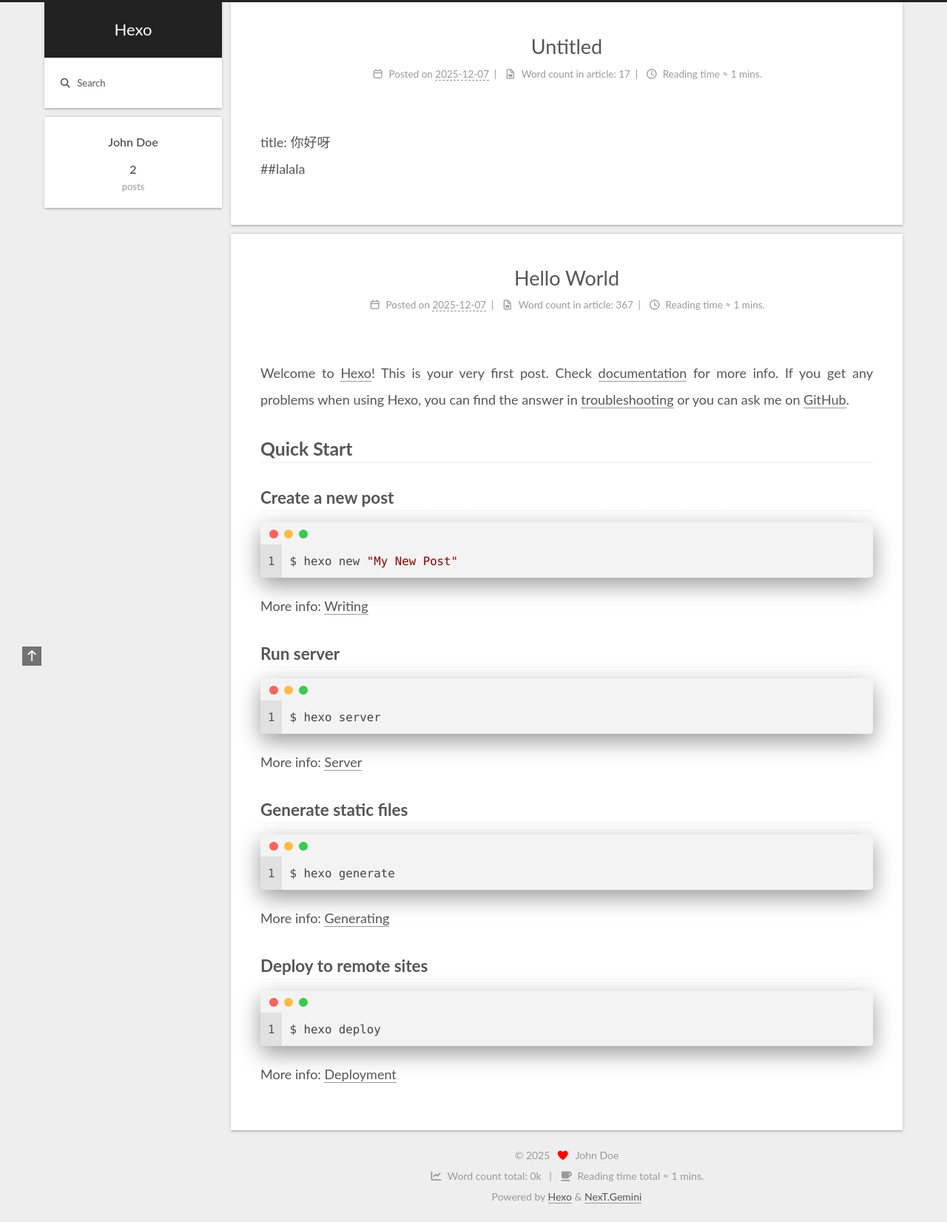
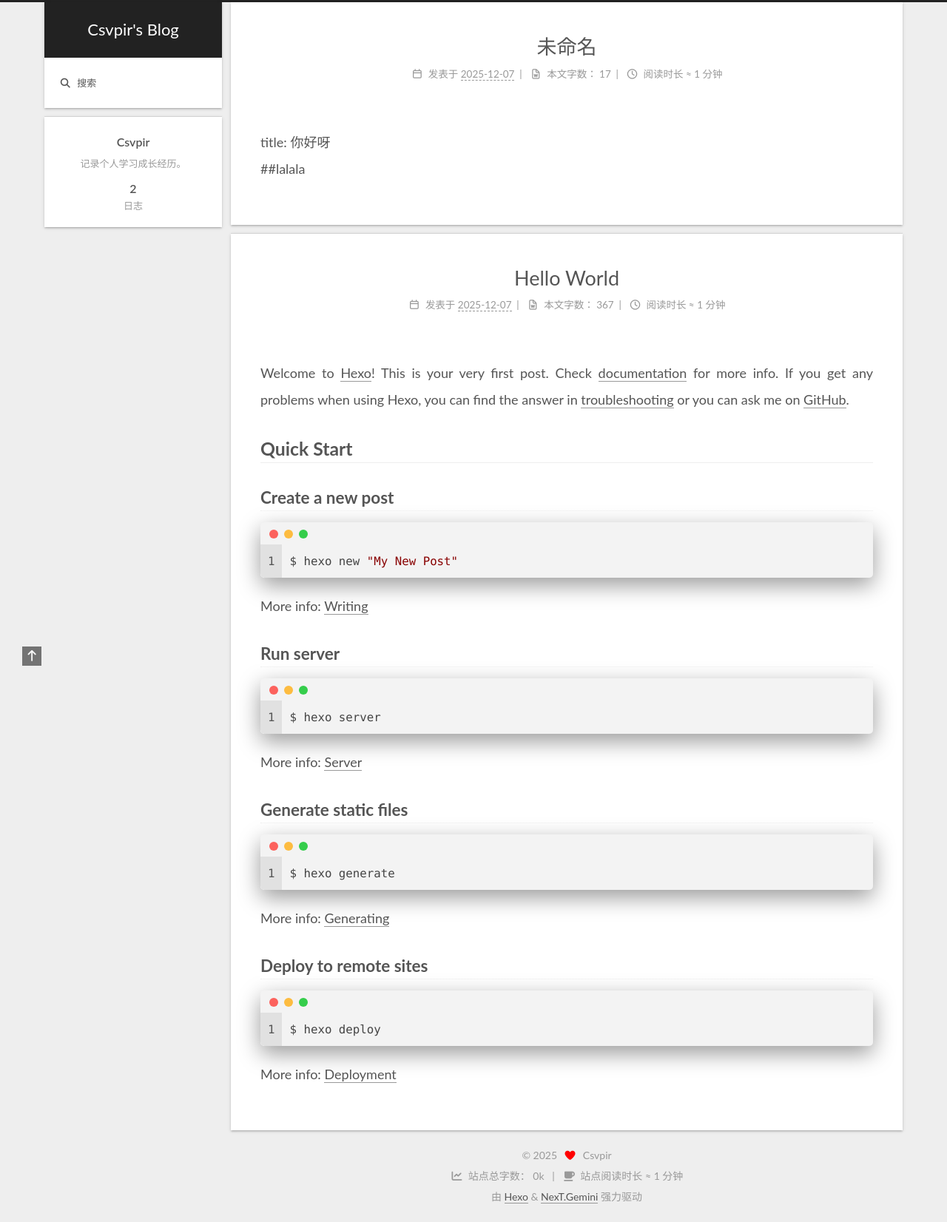
Before and after one commit to csvpir/csvpir.github.io, a plain HTML site: page index.html in a window 1280 px wide. Shown: the whole page at 74% size. Drawn offline with nearby package versions, Linux system fonts and the light colour scheme; a script that the page names is missing.

Commit message:
Site updated: 2025-12-07 21:29:52

```diff
--- a/css/main.css
+++ b/css/main.css
@@ -1432,7 +1432,7 @@ pre code {
     vertical-align: middle;
   }
   .links-of-author a::before {
-    background: #cc8728;
+    background: #4736ff;
     display: inline-block;
     margin-right: 3px;
     transform: translateY(-2px);
--- a/index.html
+++ b/index.html
@@ -1,5 +1,5 @@
 <!DOCTYPE html>
-<html lang="en">
+<html lang="zh-CN">
 <head>
   <meta charset="UTF-8">
 <meta name="viewport" content="width=device-width">
@@ -18,24 +18,26 @@
 <link rel="stylesheet" href="https://cdnjs.cloudflare.com/ajax/libs/font-awesome/7.0.0/css/all.min.css" integrity="sha256-VHqXKFhhMxcpubYf9xiWdCiojEbY9NexQ4jh8AxbvcM=" crossorigin="anonymous">
   <link rel="stylesheet" href="https://cdnjs.cloudflare.com/ajax/libs/animate.css/3.1.1/animate.min.css" integrity="sha256-PR7ttpcvz8qrF57fur/yAx1qXMFJeJFiA6pSzWi0OIE=" crossorigin="anonymous">
 
-<script class="next-config" data-name="main" type="application/json">{"hostname":"example.com","root":"/","images":"/images","scheme":"Gemini","darkmode":true,"version":"8.26.0","exturl":false,"sidebar":{"position":"left","width_expanded":320,"width_dual_column":240,"display":"post","padding":18,"offset":12},"hljswrap":true,"codeblock":{"theme":{"light":"default","dark":"stackoverflow-dark"},"prism":{"light":"prism","dark":"prism-dark"},"copy_button":{"enable":true,"style":"mac"},"fold":{"enable":false,"height":500},"language":false},"bookmark":{"enable":false,"color":"#222","save":"auto"},"mediumzoom":false,"lazyload":false,"pangu":false,"comments":{"style":"tabs","active":null,"storage":true,"lazyload":false,"nav":null},"stickytabs":false,"motion":{"enable":true,"async":false,"duration":200,"transition":{"menu_item":"fadeInDown","post_block":"fadeIn","post_header":"fadeInDown","post_body":"fadeInDown","coll_header":"fadeInLeft","sidebar":"fadeInUp"}},"i18n":{"placeholder":"Searching...","empty":"We didn't find any results for the search: ${query}","hits_time":"${hits} results found in ${time} ms","hits":"${hits} results found"},"path":"/search.xml","localsearch":{"enable":true,"trigger":"auto","top_n_per_article":1,"unescape":false,"preload":false}}</script><script src="/js/config.js" defer></script>
+<script class="next-config" data-name="main" type="application/json">{"hostname":"example.com","root":"/","images":"/images","scheme":"Gemini","darkmode":true,"version":"8.26.0","exturl":false,"sidebar":{"position":"left","width_expanded":320,"width_dual_column":240,"display":"post","padding":18,"offset":12},"hljswrap":true,"codeblock":{"theme":{"light":"default","dark":"stackoverflow-dark"},"prism":{"light":"prism","dark":"prism-dark"},"copy_button":{"enable":true,"style":"mac"},"fold":{"enable":false,"height":500},"language":false},"bookmark":{"enable":false,"color":"#222","save":"auto"},"mediumzoom":false,"lazyload":false,"pangu":false,"comments":{"style":"tabs","active":null,"storage":true,"lazyload":false,"nav":null},"stickytabs":false,"motion":{"enable":true,"async":false,"duration":200,"transition":{"menu_item":"fadeInDown","post_block":"fadeIn","post_header":"fadeInDown","post_body":"fadeInDown","coll_header":"fadeInLeft","sidebar":"fadeInUp"}},"i18n":{"placeholder":"搜索...","empty":"没有找到任何搜索结果：${query}","hits_time":"找到 ${hits} 个搜索结果（用时 ${time} 毫秒）","hits":"找到 ${hits} 个搜索结果"},"path":"/search.xml","localsearch":{"enable":true,"trigger":"auto","top_n_per_article":1,"unescape":false,"preload":false}}</script><script src="/js/config.js" defer></script>
 
-    <meta property="og:type" content="website">
-<meta property="og:title" content="Hexo">
+    <meta name="description" content="记录个人学习成长经历。">
+<meta property="og:type" content="website">
+<meta property="og:title" content="Csvpir&#39;s Blog">
 <meta property="og:url" content="http://example.com/index.html">
-<meta property="og:site_name" content="Hexo">
-<meta property="og:locale" content="en_US">
-<meta property="article:author" content="John Doe">
+<meta property="og:site_name" content="Csvpir&#39;s Blog">
+<meta property="og:description" content="记录个人学习成长经历。">
+<meta property="og:locale" content="zh_CN">
+<meta property="article:author" content="Csvpir">
 <meta name="twitter:card" content="summary">
 
 
 <link rel="canonical" href="http://example.com/">
 
 
-<script class="next-config" data-name="page" type="application/json">{"sidebar":"","isHome":true,"isPost":false,"lang":"en","comments":"","permalink":"","path":"index.html","title":""}</script>
+<script class="next-config" data-name="page" type="application/json">{"sidebar":"","isHome":true,"isPost":false,"lang":"zh-CN","comments":"","permalink":"","path":"index.html","title":""}</script>
 
 <script class="next-config" data-name="calendar" type="application/json">""</script>
-<title>Hexo</title>
+<title>Csvpir's Blog</title>
 
 
 
@@ -76,7 +78,7 @@
     <div class="column">
       <header class="header" itemscope itemtype="http://schema.org/WPHeader"><div class="site-brand-container">
   <div class="site-nav-toggle">
-    <div class="toggle" aria-label="Toggle navigation bar" role="button">
+    <div class="toggle" aria-label="切换导航栏" role="button">
     </div>
   </div>
 
@@ -84,13 +86,13 @@
 
     <a href="/" class="brand" rel="start">
       <i class="logo-line"></i>
-      <h1 class="site-title">Hexo</h1>
+      <h1 class="site-title">Csvpir's Blog</h1>
       <i class="logo-line"></i>
     </a>
   </div>
 
   <div class="site-nav-right">
-    <div class="toggle popup-trigger" aria-label="Search" role="button">
+    <div class="toggle popup-trigger" aria-label="搜索" role="button">
         <i class="fa fa-search fa-fw fa-lg"></i>
     </div>
   </div>
@@ -101,7 +103,7 @@
 <nav class="site-nav">
   <ul class="main-menu menu">
       <li class="menu-item menu-item-search">
-        <a role="button" class="popup-trigger"><i class="fa fa-search fa-fw"></i>Search
+        <a role="button" class="popup-trigger"><i class="fa fa-search fa-fw"></i>搜索
         </a>
       </li>
   </ul>
@@ -117,7 +119,7 @@
         </span>
         <div class="search-input-container">
           <input autocomplete="off" autocapitalize="off" maxlength="80"
-                placeholder="Searching..." spellcheck="false"
+                placeholder="搜索..." spellcheck="false"
                 type="search" class="search-input">
         </div>
         <span class="popup-btn-close" role="button">
@@ -140,10 +142,10 @@
     <div class="sidebar-inner sidebar-overview-active">
       <ul class="sidebar-nav">
         <li class="sidebar-nav-toc">
-          Table of Contents
+          文章目录
         </li>
         <li class="sidebar-nav-overview">
-          Overview
+          站点概览
         </li>
       </ul>
 
@@ -155,15 +157,15 @@
 
         <div class="site-overview-wrap sidebar-panel">
           <div class="site-author animated" itemprop="author" itemscope itemtype="http://schema.org/Person">
-  <p class="site-author-name" itemprop="name">John Doe</p>
-  <div class="site-description" itemprop="description"></div>
+  <p class="site-author-name" itemprop="name">Csvpir</p>
+  <div class="site-description" itemprop="description">记录个人学习成长经历。</div>
 </div>
 <div class="site-state-wrap animated">
   <nav class="site-state">
       <div class="site-state-item site-state-posts">
         <a href="/archives/">
           <span class="site-state-item-count">2</span>
-          <span class="site-state-item-name">posts</span>
+          <span class="site-state-item-name">日志</span>
         </a>
       </div>
   </nav>
@@ -193,21 +195,21 @@
 
     <span hidden itemprop="author" itemscope itemtype="http://schema.org/Person">
       <meta itemprop="image" content="/images/avatar.gif">
-      <meta itemprop="name" content="John Doe">
+      <meta itemprop="name" content="Csvpir">
     </span>
 
     <span hidden itemprop="publisher" itemscope itemtype="http://schema.org/Organization">
-      <meta itemprop="name" content="Hexo">
-      <meta itemprop="description" content="">
+      <meta itemprop="name" content="Csvpir's Blog">
+      <meta itemprop="description" content="记录个人学习成长经历。">
     </span>
 
     <span hidden itemprop="post" itemscope itemtype="http://schema.org/CreativeWork">
-      <meta itemprop="name" content=" | Hexo">
+      <meta itemprop="name" content=" | Csvpir's Blog">
       <meta itemprop="description" content="">
     </span>
       <header class="post-header">
         <h2 class="post-title" itemprop="name headline">
-          <a href="/2025/12/07/test/" class="post-title-link" itemprop="url">Untitled</a>
+          <a href="/2025/12/07/test/" class="post-title-link" itemprop="url">未命名</a>
         </h2>
 
         <div class="post-meta-container">
@@ -216,26 +218,26 @@
       <span class="post-meta-item-icon">
         <i class="far fa-calendar"></i>
       </span>
-      <span class="post-meta-item-text">Posted on</span>
+      <span class="post-meta-item-text">发表于</span>
 
 
-      <time title="Created: 2025-12-07 18:31:45 / Modified: 18:32:27" itemprop="dateCreated datePublished" datetime="2025-12-07T18:31:45+08:00">2025-12-07</time>
+      <time title="创建时间：2025-12-07 18:31:45 / 修改时间：18:32:27" itemprop="dateCreated datePublished" datetime="2025-12-07T18:31:45+08:00">2025-12-07</time>
     </span>
 
 
-    <span class="post-meta-item" title="Word count in article">
+    <span class="post-meta-item" title="本文字数">
       <span class="post-meta-item-icon">
         <i class="far fa-file-word"></i>
       </span>
-      <span class="post-meta-item-text">Word count in article: </span>
+      <span class="post-meta-item-text">本文字数：</span>
       <span>17</span>
     </span>
-    <span class="post-meta-item" title="Reading time">
+    <span class="post-meta-item" title="阅读时长">
       <span class="post-meta-item-icon">
         <i class="far fa-clock"></i>
       </span>
-      <span class="post-meta-item-text">Reading time &asymp;</span>
-      <span>1 mins.</span>
+      <span class="post-meta-item-text">阅读时长 &asymp;</span>
+      <span>1 分钟</span>
     </span>
 </div>
 
@@ -277,16 +279,16 @@
 
     <span hidden itemprop="author" itemscope itemtype="http://schema.org/Person">
       <meta itemprop="image" content="/images/avatar.gif">
-      <meta itemprop="name" content="John Doe">
+      <meta itemprop="name" content="Csvpir">
     </span>
 
     <span hidden itemprop="publisher" itemscope itemtype="http://schema.org/Organization">
-      <meta itemprop="name" content="Hexo">
-      <meta itemprop="description" content="">
+      <meta itemprop="name" content="Csvpir's Blog">
+      <meta itemprop="description" content="记录个人学习成长经历。">
     </span>
 
     <span hidden itemprop="post" itemscope itemtype="http://schema.org/CreativeWork">
-      <meta itemprop="name" content=" | Hexo">
+      <meta itemprop="name" content=" | Csvpir's Blog">
       <meta itemprop="description" content="">
     </span>
       <header class="post-header">
@@ -300,25 +302,25 @@
       <span class="post-meta-item-icon">
         <i class="far fa-calendar"></i>
       </span>
-      <span class="post-meta-item-text">Posted on</span>
+      <span class="post-meta-item-text">发表于</span>
 
-      <time title="Created: 2025-12-07 18:26:04" itemprop="dateCreated datePublished" datetime="2025-12-07T18:26:04+08:00">2025-12-07</time>
+      <time title="创建时间：2025-12-07 18:26:04" itemprop="dateCreated datePublished" datetime="2025-12-07T18:26:04+08:00">2025-12-07</time>
     </span>
 
 
-    <span class="post-meta-item" title="Word count in article">
+    <span class="post-meta-item" title="本文字数">
       <span class="post-meta-item-icon">
         <i class="far fa-file-word"></i>
       </span>
-      <span class="post-meta-item-text">Word count in article: </span>
+      <span class="post-meta-item-text">本文字数：</span>
       <span>367</span>
     </span>
-    <span class="post-meta-item" title="Reading time">
+    <span class="post-meta-item" title="阅读时长">
       <span class="post-meta-item-icon">
         <i class="far fa-clock"></i>
       </span>
-      <span class="post-meta-item-text">Reading time &asymp;</span>
-      <span>1 mins.</span>
+      <span class="post-meta-item-text">阅读时长 &asymp;</span>
+      <span>1 分钟</span>
     </span>
 </div>
 
@@ -373,25 +375,25 @@
     <span class="with-love">
       <i class="fa fa-heart"></i>
     </span>
-    <span class="author" itemprop="copyrightHolder">John Doe</span>
+    <span class="author" itemprop="copyrightHolder">Csvpir</span>
   </div>
 <div class="wordcount">
   <span class="post-meta-item">
     <span class="post-meta-item-icon">
       <i class="fa fa-chart-line"></i>
     </span>
-      <span>Word count total: </span>
-    <span title="Word count total">0k</span>
+      <span>站点总字数：</span>
+    <span title="站点总字数">0k</span>
   </span>
   <span class="post-meta-item">
     <span class="post-meta-item-icon">
       <i class="fa fa-coffee"></i>
     </span>
-      <span>Reading time total &asymp;</span>
-    <span title="Reading time total">1 mins.</span>
+      <span>站点阅读时长 &asymp;</span>
+    <span title="站点阅读时长">1 分钟</span>
   </span>
 </div>
-  <div class="powered-by">Powered by <a href="https://hexo.io/" rel="noopener" target="_blank">Hexo</a> & <a href="https://theme-next.js.org/" rel="noopener" target="_blank">NexT.Gemini</a>
+  <div class="powered-by">由 <a href="https://hexo.io/" rel="noopener" target="_blank">Hexo</a> & <a href="https://theme-next.js.org/" rel="noopener" target="_blank">NexT.Gemini</a> 强力驱动
   </div>
 
     </div>
@@ -404,7 +406,7 @@
     <span class="toggle-line"></span>
   </div>
   <div class="sidebar-dimmer"></div>
-  <div class="back-to-top" role="button" aria-label="Back to top">
+  <div class="back-to-top" role="button" aria-label="返回顶部">
     <i class="fa fa-arrow-up fa-lg"></i>
     <span>0%</span>
   </div>
```
Also changed, not shown: 2025/12/07/hello-world/index.html (+36 -36 lines), 2025/12/07/test/index.html (+37 -37 lines), archives/2025/12/index.html (+30 -28 lines), archives/2025/index.html (+30 -28 lines), archives/index.html (+30 -28 lines).
